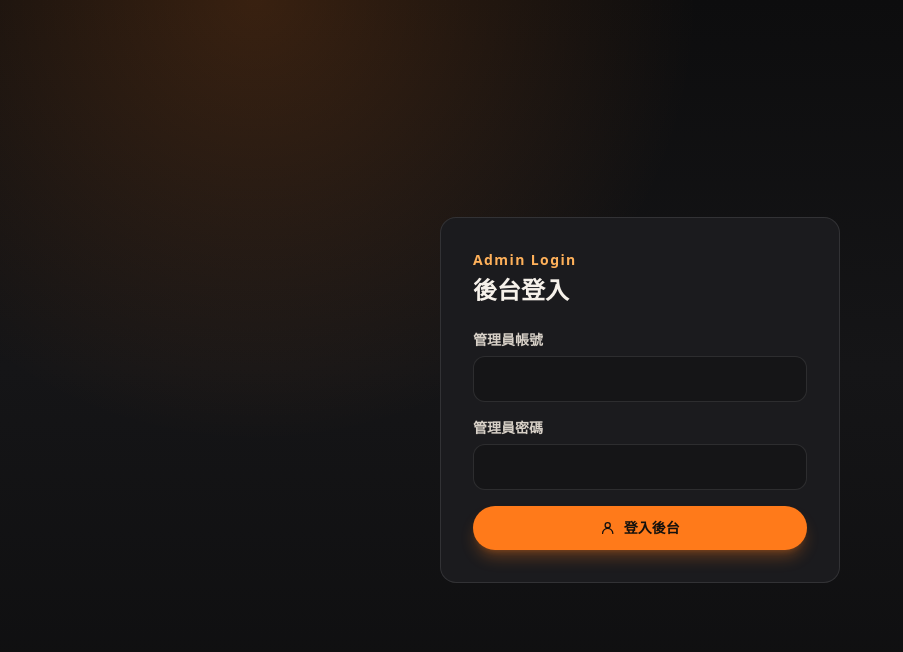
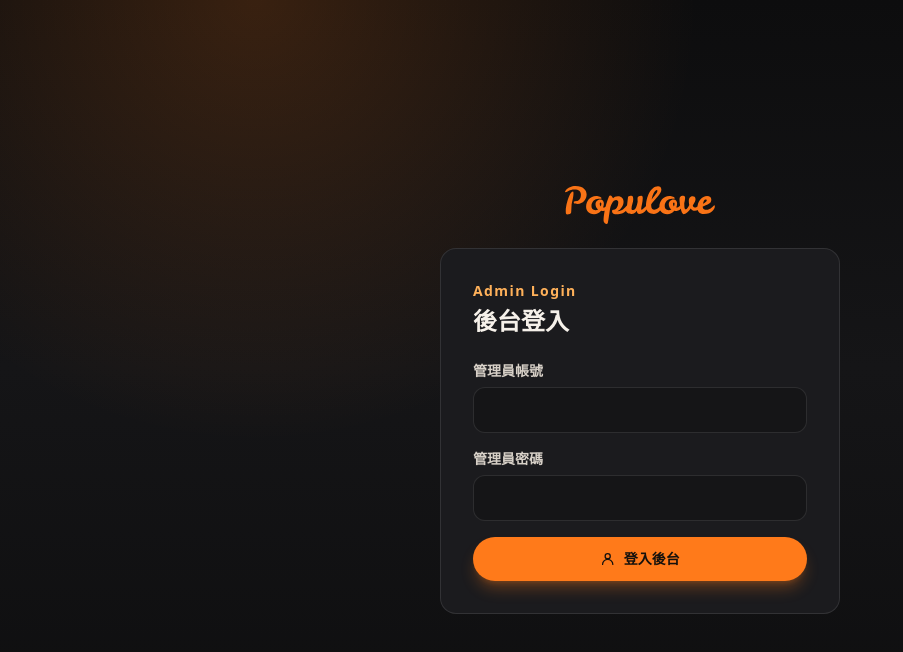
Before and after one commit to littlebow11549/populove, a Next.js app in the folder web/: page /admin in a window 1280 px wide. Shown: the top 652 px of the page, without its empty margins (0-903 px from the left). Built offline with nearby package versions, Linux system fonts and the light colour scheme; no server answers; the database is empty.

Commit message:
後台登入頁也加上 Logo（點擊回前台首頁）
Co-Authored-By: Claude Opus 4.8 <noreply@anthropic.com>
Claude-Session: https://claude.ai/code/session_012s3kVdUuPyF4bchzSETnde

```diff
--- a/web/src/features/admin/login.tsx
+++ b/web/src/features/admin/login.tsx
@@ -1,5 +1,7 @@
 "use client";
 
+import Image from "next/image";
+import Link from "next/link";
 import { useState, type FormEvent } from "react";
 
 import { Icon } from "@/components/icon";
@@ -40,6 +42,20 @@ export function Login({ onSuccess }: { onSuccess: () => void }) {
 
   return (
     <main className="mx-auto flex min-h-dvh max-w-md flex-col justify-center px-6">
+      {/* Logo：點擊回前台首頁 */}
+      <Link
+        href="/"
+        aria-label="回到前台首頁"
+        title="回到前台首頁"
+        className="mb-6 self-center hover:opacity-80"
+      >
+        <Image
+          src="/brand/populove-logo.svg"
+          alt="POPULOVE"
+          width={150}
+          height={32}
+        />
+      </Link>
       <section className="border-border bg-panel rounded-2xl border p-8">
         <p className="text-amber text-sm font-bold tracking-widest">
           Admin Login
```
